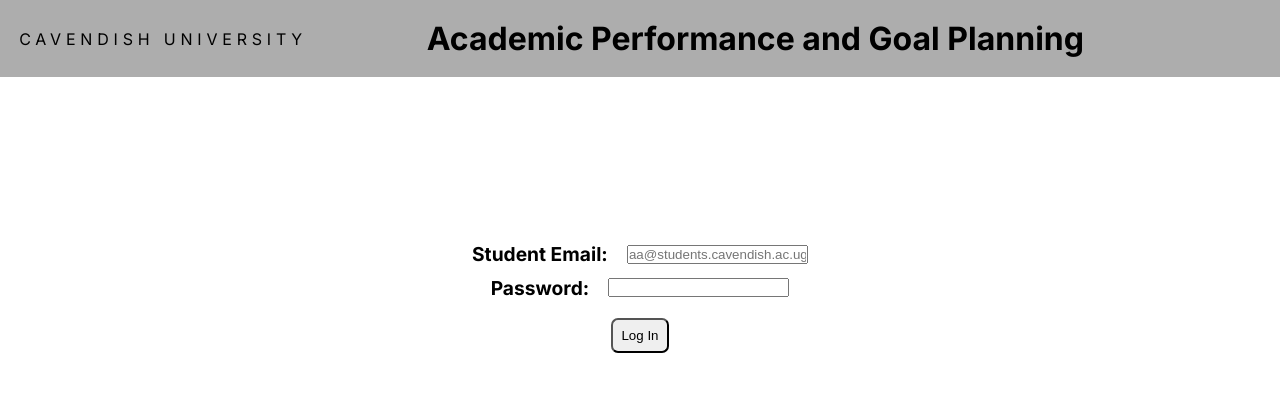
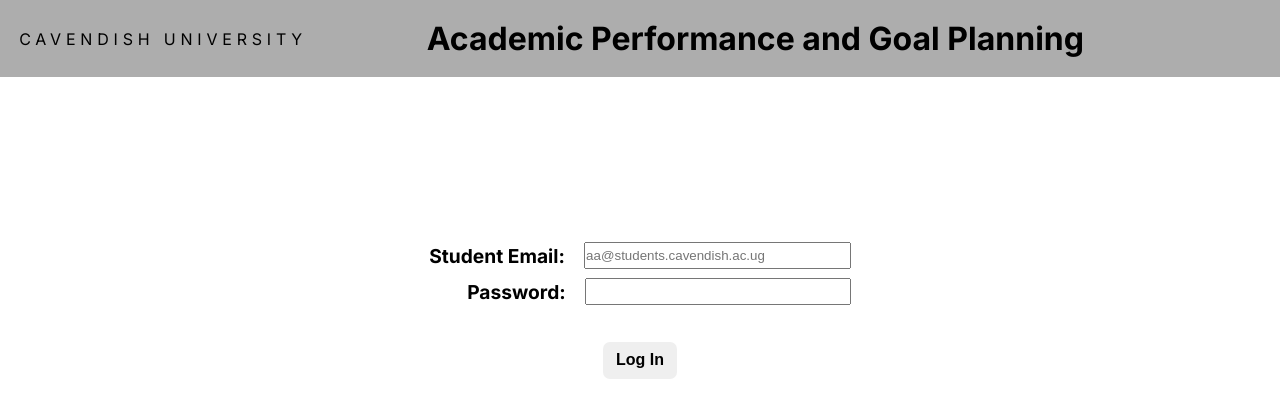
Before and after one commit to ElijahOluwasegun/academic_performance_analysis_and_goal_planning_system, a PHP site: page / in a window 1280 px wide. Shown: the top 418 px of the page. Run offline with PHP 8.4, Linux system fonts and the light colour scheme.

Commit message:
Improved styling of form elements - log in button and input elements

```diff
--- a/css/stylesheet.css
+++ b/css/stylesheet.css
@@ -60,9 +60,21 @@ form {
     padding: 0.3em 1em;
 }
 
+input {
+    height: 2em;
+    width: 20em;
+}
+
+input[type="password"] {
+    margin-right: -2.9em;
+}
+
 button {
+    font-size: 1rem;
+    font-weight: bolder;
+    border: 0px;
     border-radius: 7px;
     width: fit-content;
-    padding: 0.6em 0.6em;
-    margin-top: 1em;
+    padding: 0.6em 0.8em;
+    margin-top: 2em;
 }
```
